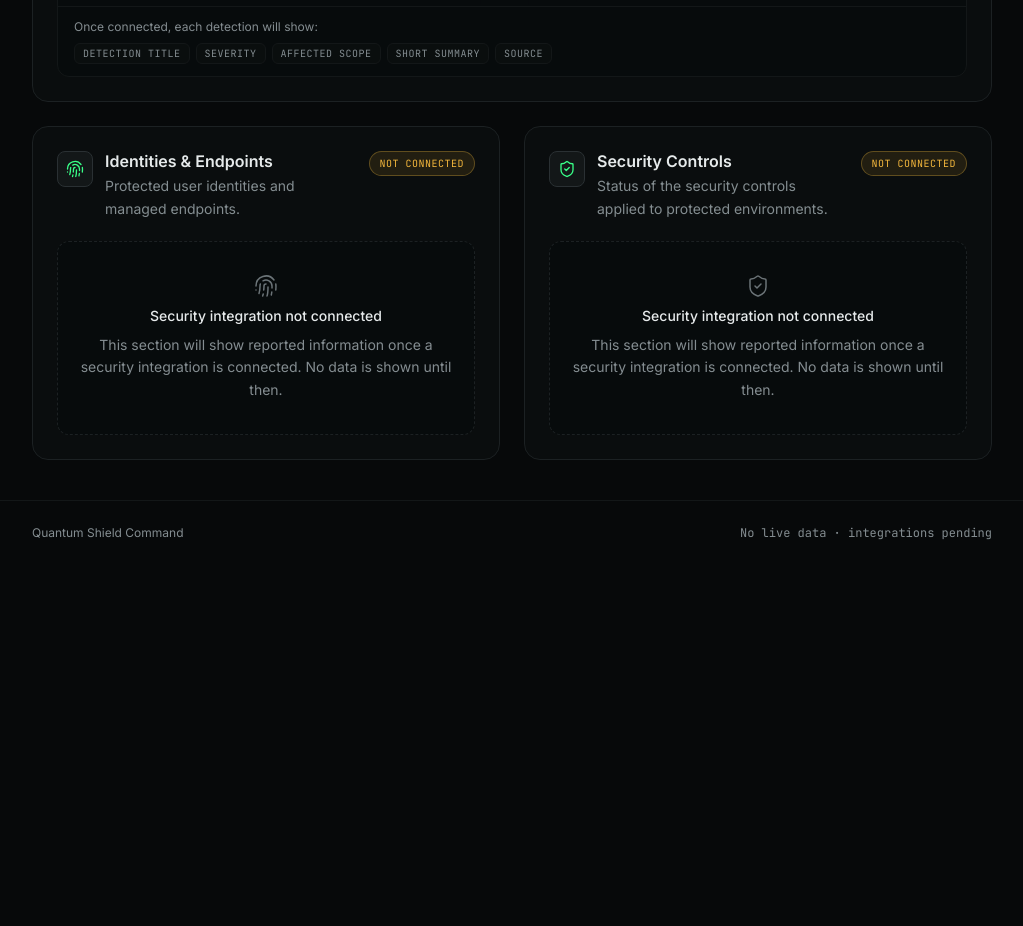
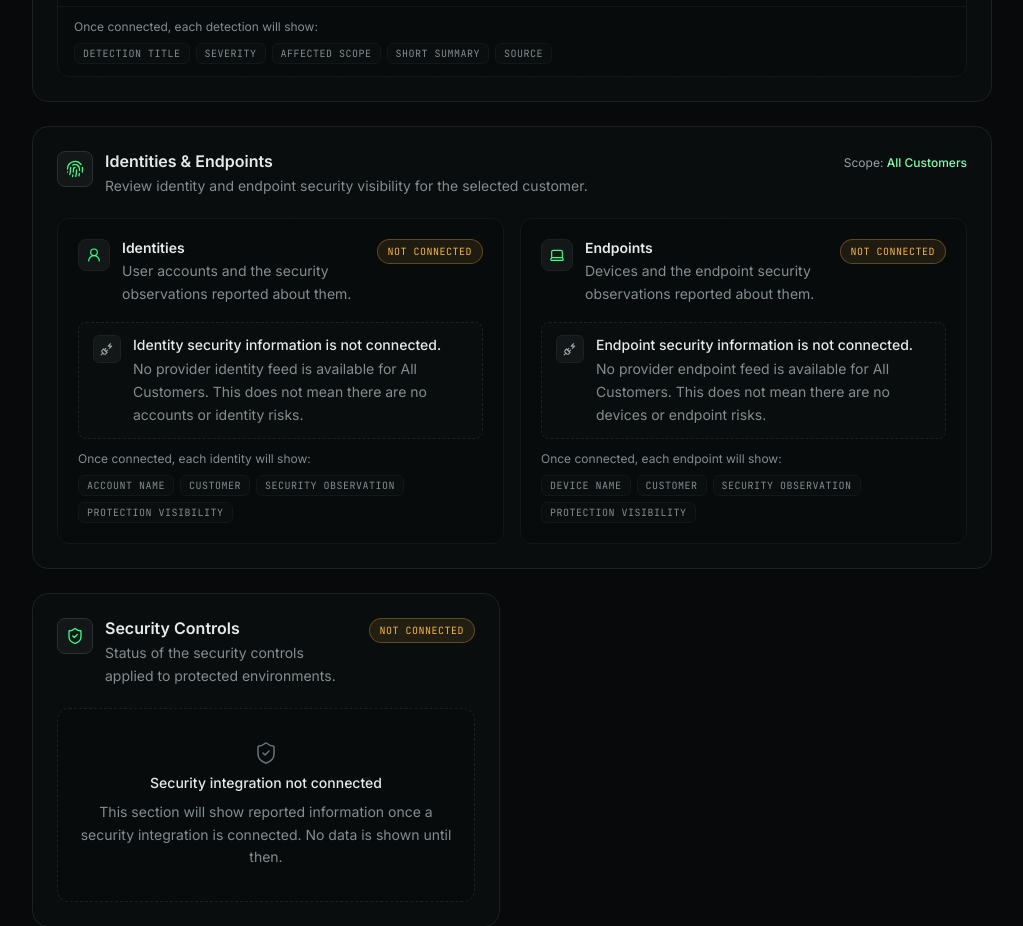
Before and after one commit to jmdev2026/Quantum-Portal, a Next.js app: page /security in a window 1280 px wide. Shown: the part 900-1826 px from the top of the page, without its empty margins (256-1279 px from the left). Before the commit the page ends 1465 px from the top, so only its background shows below. Built offline with nearby package versions, Linux system fonts and the light colour scheme.

Commit message:
update from bolt
Co-authored-by: Bolt <agent+11197102@bolt.new>

```diff
--- /dev/null
+++ b/src/components/security/identities-endpoints-panel.tsx
@@ -0,0 +1,64 @@
+"use client";
+
+import type { LucideIcon } from "lucide-react";
+import { Fingerprint, Laptop, UserRound } from "lucide-react";
+import { useCustomerView } from "@/components/customer-view/customer-view-provider";
+import { useDashboardMode } from "@/components/dashboard-mode/dashboard-mode-provider";
+import {
+  VISIBILITY_AREAS,
+  identitiesEndpointsAnnouncement,
+  visibilityAreaView,
+  type VisibilityAreaId,
+} from "@/components/security/identities-endpoints-view";
+import { SECURITY_SECTIONS, securityScopeLabel } from "@/components/security/security-overview-view";
+import { VisibilityAreaCard } from "@/components/security/visibility-area-card";
+
+const section = SECURITY_SECTIONS.find((entry) => entry.id === "identities-endpoints")!;
+
+const areaIcons: Record<VisibilityAreaId, LucideIcon> = {
+  identities: UserRound,
+  endpoints: Laptop,
+};
+
+export function IdentitiesEndpointsPanel() {
+  const { view, selectedCustomer } = useCustomerView();
+  const { mode } = useDashboardMode();
+  const scopeLabel = securityScopeLabel(view.mode, selectedCustomer?.name);
+
+  return (
+    <section
+      aria-labelledby={`${section.id}-title`}
+      data-mode={mode}
+      style={{ animationDelay: "200ms" }}
+      className="flex min-w-0 motion-safe:animate-slide-up flex-col rounded-2xl border border-ink-700 bg-ink-900/80 p-5 transition-colors duration-300 hover:border-ink-600 sm:p-6 md:col-span-2"
+    >
+      <header className="flex flex-col items-start gap-3 sm:flex-row sm:justify-between sm:gap-4">
+        <div className="flex min-w-0 items-start gap-3">
+          <span className="flex h-9 w-9 shrink-0 items-center justify-center rounded-lg border border-ink-600 bg-ink-800 text-shield-400">
+            <Fingerprint aria-hidden className="h-[18px] w-[18px]" strokeWidth={1.75} />
+          </span>
+          <div className="min-w-0">
+            <h2 id={`${section.id}-title`} className="text-base font-semibold leading-tight text-ink-100">
+              {section.title}
+            </h2>
+            <p className="mt-1 text-sm leading-relaxed text-ink-350">{section.description}</p>
+          </div>
+        </div>
+        <p data-visibility-scope className="min-w-0 shrink-0 break-words text-xs text-ink-350 sm:pt-1">
+          <span className="text-ink-300">Scope: </span>
+          <span className="font-medium text-shield-300">{scopeLabel}</span>
+        </p>
+      </header>
+
+      <p role="status" className="sr-only">
+        {identitiesEndpointsAnnouncement(mode, scopeLabel)}
+      </p>
+
+      <div className="mt-5 grid gap-4 md:grid-cols-2">
+        {VISIBILITY_AREAS.map((area) => (
+          <VisibilityAreaCard key={area.id} area={area} icon={areaIcons[area.id]} view={visibilityAreaView(mode, area, scopeLabel)} />
+        ))}
+      </div>
+    </section>
+  );
+}
--- /dev/null
+++ b/src/components/security/identities-endpoints-view.ts
@@ -0,0 +1,76 @@
+import type { DashboardMode } from "@/components/dashboard-mode/dashboard-mode-provider";
+
+export type VisibilityAreaId = "identities" | "endpoints";
+
+// Provisional, display-only concepts. Not a Laravel or Guardz contract.
+export type VisibilityArea = {
+  id: VisibilityAreaId;
+  title: string;
+  description: string;
+  noun: string;
+  fields: readonly string[];
+};
+
+export const VISIBILITY_AREAS: readonly VisibilityArea[] = [
+  {
+    id: "identities",
+    title: "Identities",
+    description: "User accounts and the security observations reported about them.",
+    noun: "identity",
+    fields: ["Account name", "Customer", "Security observation", "Protection visibility"],
+  },
+  {
+    id: "endpoints",
+    title: "Endpoints",
+    description: "Devices and the endpoint security observations reported about them.",
+    noun: "endpoint",
+    fields: ["Device name", "Customer", "Security observation", "Protection visibility"],
+  },
+];
+
+export type VisibilityAreaStatus = "not-connected" | "demo-placeholder";
+
+export type VisibilityAreaView = {
+  status: VisibilityAreaStatus;
+  badge: string;
+  title: string;
+  body: string;
+};
+
+const LIVE_TITLES: Record<VisibilityAreaId, string> = {
+  identities: "Identity security information is not connected.",
+  endpoints: "Endpoint security information is not connected.",
+};
+
+const DEMO_TITLES: Record<VisibilityAreaId, string> = {
+  identities: "Demonstration identity records have not been populated yet.",
+  endpoints: "Demonstration endpoint records have not been populated yet.",
+};
+
+const UNAVAILABLE_MEANING: Record<VisibilityAreaId, string> = {
+  identities: "This does not mean there are no accounts or identity risks.",
+  endpoints: "This does not mean there are no devices or endpoint risks.",
+};
+
+export function visibilityAreaView(mode: DashboardMode, area: VisibilityArea, scopeLabel: string): VisibilityAreaView {
+  if (mode === "demo") {
+    return {
+      status: "demo-placeholder",
+      badge: "Demo · No records yet",
+      title: DEMO_TITLES[area.id],
+      body: `Fictional example ${area.noun} records for ${scopeLabel} will be added in the next development step. ${UNAVAILABLE_MEANING[area.id]}`,
+    };
+  }
+  return {
+    status: "not-connected",
+    badge: "Not connected",
+    title: LIVE_TITLES[area.id],
+    body: `No provider ${area.noun} feed is available for ${scopeLabel}. ${UNAVAILABLE_MEANING[area.id]}`,
+  };
+}
+
+export function identitiesEndpointsAnnouncement(mode: DashboardMode, scopeLabel: string) {
+  return mode === "demo"
+    ? `Identities and endpoints for ${scopeLabel}: demonstration placeholders, no example records yet.`
+    : `Identities and endpoints for ${scopeLabel}: security information not connected.`;
+}
--- a/src/components/security/security-overview-view.ts
+++ b/src/components/security/security-overview-view.ts
@@ -22,7 +22,7 @@ export const SECURITY_SECTIONS: readonly SecuritySection[] = [
   {
     id: "identities-endpoints",
     title: "Identities & Endpoints",
-    description: "Protected user identities and managed endpoints.",
+    description: "Review identity and endpoint security visibility for the selected customer.",
   },
   {
     id: "security-controls",
--- a/src/components/security/security-sections.tsx
+++ b/src/components/security/security-sections.tsx
@@ -2,6 +2,7 @@
 
 import type { LucideIcon } from "lucide-react";
 import { Fingerprint, Gauge, Radar, ShieldCheck } from "lucide-react";
+import { IdentitiesEndpointsPanel } from "@/components/security/identities-endpoints-panel";
 import { ThreatsDetectionsPanel } from "@/components/security/threats-detections-panel";
 import { useDashboardMode } from "@/components/dashboard-mode/dashboard-mode-provider";
 import { SecurityOverviewPanel } from "@/components/security/security-overview-panel";
@@ -34,6 +35,7 @@ export function SecuritySections() {
       {SECURITY_SECTIONS.map((section, index) => {
         if (section.id === "security-overview") return <SecurityOverviewPanel key={section.id} />;
         if (section.id === "threats-detections") return <ThreatsDetectionsPanel key={section.id} />;
+        if (section.id === "identities-endpoints") return <IdentitiesEndpointsPanel key={section.id} />;
         const Icon = sectionIcons[section.id];
         return (
           <section
--- /dev/null
+++ b/src/components/security/visibility-area-card.tsx
@@ -0,0 +1,76 @@
+import type { LucideIcon } from "lucide-react";
+import { FlaskConical, PlugZap } from "lucide-react";
+import type { VisibilityArea, VisibilityAreaStatus, VisibilityAreaView } from "@/components/security/identities-endpoints-view";
+
+const badgeTone: Record<VisibilityAreaStatus, string> = {
+  "not-connected": "border-amber-signal/30 bg-amber-signal/10 text-amber-signal",
+  "demo-placeholder": "border-ink-700 bg-ink-800/80 text-ink-300",
+};
+
+const stateIcon: Record<VisibilityAreaStatus, { icon: LucideIcon; tone: string }> = {
+  "not-connected": { icon: PlugZap, tone: "border-ink-700 bg-ink-800 text-ink-300" },
+  "demo-placeholder": { icon: FlaskConical, tone: "border-amber-signal/30 bg-amber-signal/10 text-amber-signal" },
+};
+
+export function VisibilityAreaCard({ area, icon: Icon, view }: { area: VisibilityArea; icon: LucideIcon; view: VisibilityAreaView }) {
+  const { icon: StateIcon, tone } = stateIcon[view.status];
+  const titleId = `visibility-${area.id}-title`;
+
+  return (
+    <div
+      role="group"
+      aria-labelledby={titleId}
+      data-area={area.id}
+      data-state={view.status}
+      className="flex min-w-0 flex-col rounded-xl border border-ink-800 bg-ink-950/40 p-4 transition-colors duration-200 hover:border-ink-700 sm:p-5"
+    >
+      <div className="flex flex-col-reverse items-start gap-3 xl:flex-row xl:justify-between xl:gap-4">
+        <div className="flex min-w-0 items-start gap-3">
+          <span className="flex h-8 w-8 shrink-0 items-center justify-center rounded-lg border border-ink-700 bg-ink-800 text-shield-400">
+            <Icon aria-hidden className="h-4 w-4" strokeWidth={1.75} />
+          </span>
+          <div className="min-w-0">
+            <h3 id={titleId} className="text-sm font-semibold leading-tight text-ink-100">
+              {area.title}
+            </h3>
+            <p className="mt-1 text-sm leading-relaxed text-ink-350">{area.description}</p>
+          </div>
+        </div>
+        <span
+          data-area-badge
+          className={`shrink-0 rounded-full border px-2.5 py-1 font-mono text-[10px] uppercase tracking-wider whitespace-nowrap ${badgeTone[view.status]}`}
+        >
+          {view.badge}
+        </span>
+      </div>
+
+      <div data-area-message className="mt-4 flex items-start gap-3 rounded-lg border border-dashed border-ink-700 bg-ink-900/60 px-3.5 py-3">
+        <span className={`flex h-7 w-7 shrink-0 items-center justify-center rounded-md border ${tone}`}>
+          <StateIcon aria-hidden className="h-3.5 w-3.5" strokeWidth={2} />
+        </span>
+        <div className="min-w-0">
+          <p className="text-sm font-medium leading-snug text-ink-100">{view.title}</p>
+          <p className="mt-1 break-words text-sm leading-relaxed text-ink-350">{view.body}</p>
+        </div>
+      </div>
+
+      {view.status === "not-connected" && (
+        <div className="mt-3">
+          <p id={`visibility-${area.id}-fields`} className="text-xs text-ink-350">
+            Once connected, each {area.noun} will show:
+          </p>
+          <ul aria-labelledby={`visibility-${area.id}-fields`} className="mt-2 flex flex-wrap gap-1.5">
+            {area.fields.map((field) => (
+              <li
+                key={field}
+                className="rounded-md border border-ink-800 bg-ink-900/80 px-2 py-0.5 font-mono text-[10px] uppercase tracking-wider text-ink-350"
+              >
+                {field}
+              </li>
+            ))}
+          </ul>
+        </div>
+      )}
+    </div>
+  );
+}
```
Also changed, not shown: 8 other files (tests, documents, lock files or other folders).
